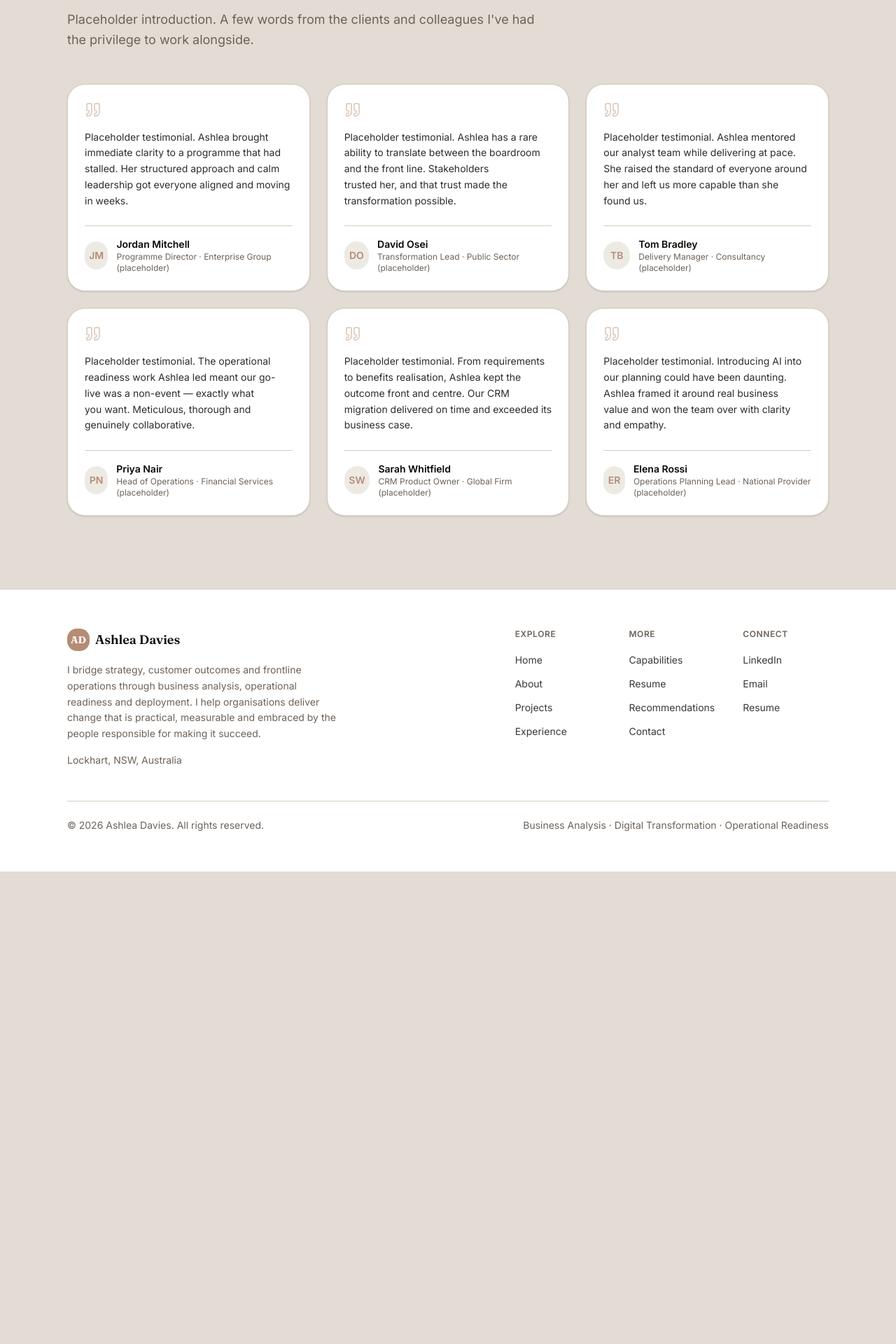
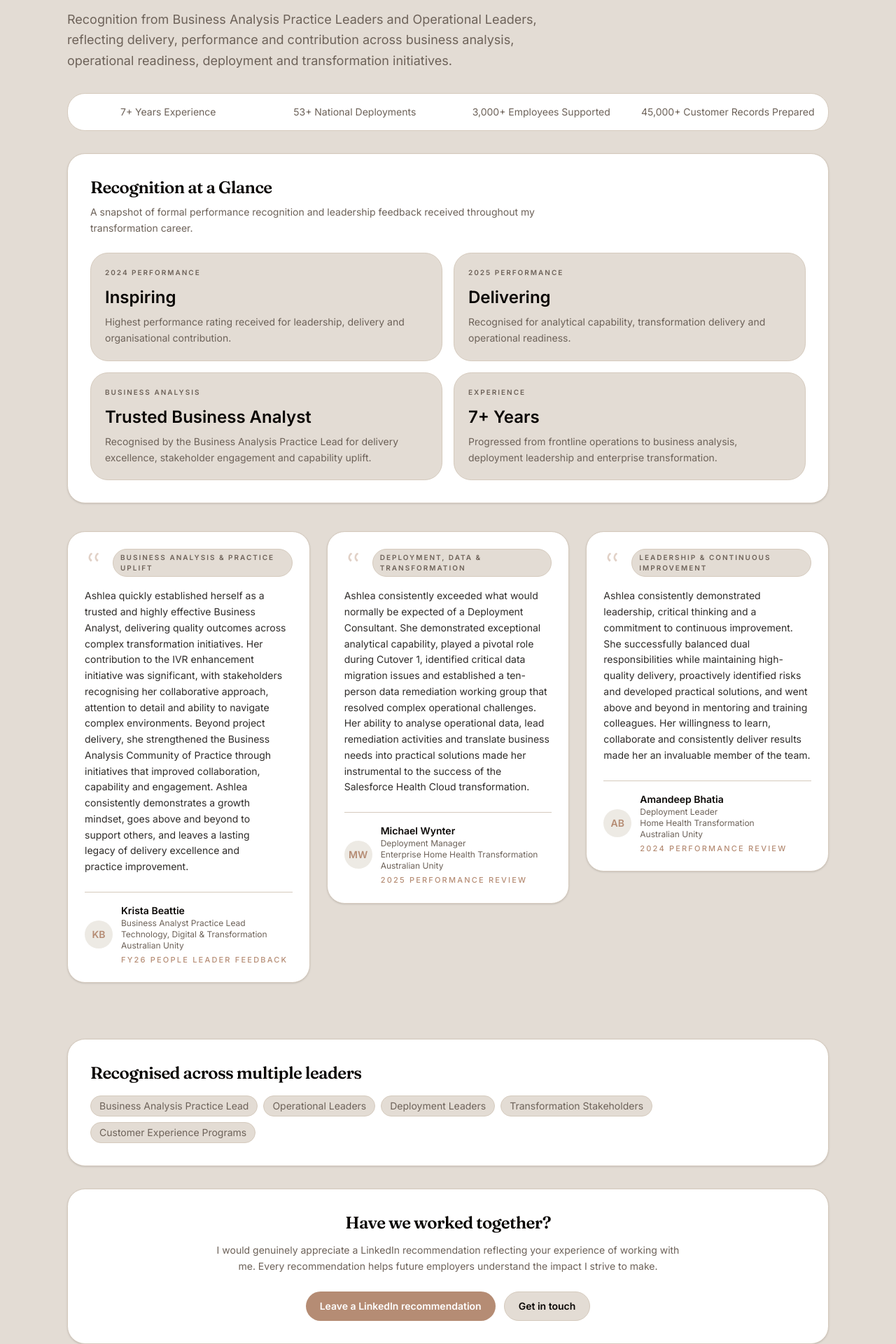
Before and after one commit to ashleadavies/ashleadavies-au, a Next.js app: page /recommendations in a window 1280 px wide. Shown: the part 248-2168 px from the top of the page at 70% size. Before the commit the page ends 1493 px from the top, so only its background shows below. Built offline with nearby package versions, Linux system fonts and the light colour scheme.

Commit message:
recommendationss update

```diff
--- a/app/recommendations/page.tsx
+++ b/app/recommendations/page.tsx
@@ -1,60 +1,66 @@
 import type { Metadata } from "next"
-import { Quote } from "lucide-react"
+import Link from "next/link"
 import { PageHeader } from "@/components/page-header"
+import { TestimonialCard } from "@/components/testimonial-card"
 
 export const metadata: Metadata = {
   title: "Recommendations",
-  description: "What colleagues and clients say about working with Ashlea Davies.",
+  description: "Leadership recognition for Ashlea Davies across business analysis, operational readiness, deployment and transformation.",
 }
+
+const recognitionHighlights = [
+  {
+    title: "2024 Performance",
+    value: "Inspiring",
+    text: "Highest performance rating received for leadership, delivery and organisational contribution.",
+  },
+  {
+    title: "2025 Performance",
+    value: "Delivering",
+    text: "Recognised for analytical capability, transformation delivery and operational readiness.",
+  },
+  {
+    title: "Business Analysis",
+    value: "Trusted Business Analyst",
+    text: "Recognised by the Business Analysis Practice Lead for delivery excellence, stakeholder engagement and capability uplift.",
+  },
+  {
+    title: "Experience",
+    value: "7+ Years",
+    text: "Progressed from frontline operations to business analysis, deployment leadership and enterprise transformation.",
+  },
+]
 
 const recommendations = [
   {
     quote:
-      "Placeholder testimonial. Ashlea brought immediate clarity to a programme that had stalled. Her structured approach and calm leadership got everyone aligned and moving in weeks.",
-    name: "Jordan Mitchell",
-    role: "Programme Director",
-    company: "Enterprise Group (placeholder)",
-    initials: "JM",
+      "Ashlea quickly established herself as a trusted and highly effective Business Analyst, delivering quality outcomes across complex transformation initiatives. Her contribution to the IVR enhancement initiative was significant, with stakeholders recognising her collaborative approach, attention to detail and ability to navigate complex environments. Beyond project delivery, she strengthened the Business Analysis Community of Practice through initiatives that improved collaboration, capability and engagement. Ashlea consistently demonstrates a growth mindset, goes above and beyond to support others, and leaves a lasting legacy of delivery excellence and practice improvement.",
+    name: "Krista Beattie",
+    position: "Business Analyst Practice Lead",
+    organisation: "Technology, Digital & Transformation\nAustralian Unity",
+    initials: "KB",
+    category: "Business Analysis & Practice Uplift",
+    dateLabel: "FY26 People Leader Feedback",
   },
   {
     quote:
-      "Placeholder testimonial. The operational readiness work Ashlea led meant our go-live was a non-event — exactly what you want. Meticulous, thorough and genuinely collaborative.",
-    name: "Priya Nair",
-    role: "Head of Operations",
-    company: "Financial Services (placeholder)",
-    initials: "PN",
+      "Ashlea consistently exceeded what would normally be expected of a Deployment Consultant. She demonstrated exceptional analytical capability, played a pivotal role during Cutover 1, identified critical data migration issues and established a ten-person data remediation working group that resolved complex operational challenges. Her ability to analyse operational data, lead remediation activities and translate business needs into practical solutions made her instrumental to the success of the Salesforce Health Cloud transformation.",
+    name: "Michael Wynter",
+    position: "Deployment Manager",
+    organisation: "Enterprise Home Health Transformation\nAustralian Unity",
+    initials: "MW",
+    category: "Deployment, Data & Transformation",
+    dateLabel: "2025 Performance Review",
   },
   {
     quote:
-      "Placeholder testimonial. Ashlea has a rare ability to translate between the boardroom and the front line. Stakeholders trusted her, and that trust made the transformation possible.",
-    name: "David Osei",
-    role: "Transformation Lead",
-    company: "Public Sector (placeholder)",
-    initials: "DO",
-  },
-  {
-    quote:
-      "Placeholder testimonial. From requirements to benefits realisation, Ashlea kept the outcome front and centre. Our CRM migration delivered on time and exceeded its business case.",
-    name: "Sarah Whitfield",
-    role: "CRM Product Owner",
-    company: "Global Firm (placeholder)",
-    initials: "SW",
-  },
-  {
-    quote:
-      "Placeholder testimonial. Ashlea mentored our analyst team while delivering at pace. She raised the standard of everyone around her and left us more capable than she found us.",
-    name: "Tom Bradley",
-    role: "Delivery Manager",
-    company: "Consultancy (placeholder)",
-    initials: "TB",
-  },
-  {
-    quote:
-      "Placeholder testimonial. Introducing AI into our planning could have been daunting. Ashlea framed it around real business value and won the team over with clarity and empathy.",
-    name: "Elena Rossi",
-    role: "Operations Planning Lead",
-    company: "National Provider (placeholder)",
-    initials: "ER",
+      "Ashlea consistently demonstrated leadership, critical thinking and a commitment to continuous improvement. She successfully balanced dual responsibilities while maintaining high-quality delivery, proactively identified risks and developed practical solutions, and went above and beyond in mentoring and training colleagues. Her willingness to learn, collaborate and consistently deliver results made her an invaluable member of the team.",
+    name: "Amandeep Bhatia",
+    position: "Deployment Leader",
+    organisation: "Home Health Transformation\nAustralian Unity",
+    initials: "AB",
+    category: "Leadership & Continuous Improvement",
+    dateLabel: "2024 Performance Review",
   },
 ]
 
@@ -62,33 +68,99 @@ export default function RecommendationsPage() {
   return (
     <>
       <PageHeader
-        eyebrow="Recommendations"
-        title="Trusted by leaders across sectors"
-        description="Placeholder introduction. A few words from the clients and colleagues I've had the privilege to work alongside."
+        eyebrow="Recognition"
+        title="Leadership Recognition"
+        description="Recognition from Business Analysis Practice Leaders and Operational Leaders, reflecting delivery, performance and contribution across business analysis, operational readiness, deployment and transformation initiatives."
       />
 
-      <section className="mx-auto max-w-6xl px-5 pb-20 pt-8 lg:px-8">
+      <section className="mx-auto max-w-6xl px-5 pb-8 pt-4 lg:px-8">
+        <div className="grid gap-3 rounded-2xl border border-border bg-card p-4 text-center text-sm text-muted-foreground sm:grid-cols-2 lg:grid-cols-4">
+          <div>7+ Years Experience</div>
+          <div>53+ National Deployments</div>
+          <div>3,000+ Employees Supported</div>
+          <div>45,000+ Customer Records Prepared</div>
+        </div>
+      </section>
+
+      <section className="mx-auto max-w-6xl px-5 pb-8 lg:px-8">
+        <div className="rounded-2xl border border-border bg-card p-8 shadow-sm">
+          <div className="flex flex-col gap-2 sm:flex-row sm:items-end sm:justify-between">
+            <div>
+              <h2 className="font-serif text-2xl font-semibold tracking-tight">Recognition at a Glance</h2>
+              <p className="mt-2 max-w-2xl text-sm leading-relaxed text-muted-foreground">
+                A snapshot of formal performance recognition and leadership feedback received throughout my transformation career.
+              </p>
+            </div>
+          </div>
+
+          <div className="mt-6 grid gap-4 lg:grid-cols-2">
+            {recognitionHighlights.map((item) => (
+              <div key={item.title} className="rounded-2xl border border-border bg-background p-5">
+                <p className="text-[10px] font-semibold uppercase tracking-[0.2em] text-muted-foreground">{item.title}</p>
+                <p className="mt-3 text-2xl font-semibold text-foreground">{item.value}</p>
+                <p className="mt-2 text-sm leading-relaxed text-muted-foreground">{item.text}</p>
+              </div>
+            ))}
+          </div>
+        </div>
+      </section>
+
+      <section className="mx-auto max-w-6xl px-5 pb-20 pt-2 lg:px-8">
         <div className="columns-1 gap-6 md:columns-2 lg:columns-3">
           {recommendations.map((r) => (
-            <figure
+            <TestimonialCard
               key={r.name}
-              className="mb-6 break-inside-avoid rounded-2xl border border-border bg-card p-6 shadow-sm"
+              quote={r.quote}
+              name={r.name}
+              position={r.position}
+              organisation={r.organisation}
+              initials={r.initials}
+              category={r.category}
+              dateLabel={r.dateLabel}
+            />
+          ))}
+        </div>
+      </section>
+
+      <section className="mx-auto max-w-6xl px-5 pb-8 lg:px-8">
+        <div className="rounded-2xl border border-border bg-card p-8 shadow-sm">
+          <h2 className="font-serif text-2xl font-semibold tracking-tight">Recognised across multiple leaders</h2>
+          <div className="mt-4 flex flex-wrap gap-2">
+            {[
+              "Business Analysis Practice Lead",
+              "Operational Leaders",
+              "Deployment Leaders",
+              "Transformation Stakeholders",
+              "Customer Experience Programs",
+            ].map((item) => (
+              <span key={item} className="rounded-full border border-border bg-background px-3 py-1 text-sm text-muted-foreground">
+                {item}
+              </span>
+            ))}
+          </div>
+        </div>
+      </section>
+
+      <section className="mx-auto max-w-6xl px-5 pb-20 lg:px-8">
+        <div className="rounded-2xl border border-border bg-card p-8 text-center shadow-sm">
+          <h2 className="font-serif text-2xl font-semibold tracking-tight">Have we worked together?</h2>
+          <p className="mx-auto mt-3 max-w-2xl text-sm leading-relaxed text-muted-foreground">
+            I would genuinely appreciate a LinkedIn recommendation reflecting your experience of working with me. Every recommendation helps future employers understand the impact I strive to make.
+          </p>
+          <div className="mt-6 flex flex-wrap justify-center gap-3">
+            <Link
+              href="https://www.linkedin.com/in/ashlea-davies-4a758240b"
+              className="inline-flex items-center rounded-full bg-primary px-5 py-2.5 text-sm font-semibold text-primary-foreground transition-colors hover:bg-primary/90"
             >
-              <Quote className="size-6 text-primary/40" />
-              <blockquote className="mt-4 text-pretty text-sm leading-relaxed text-foreground/85">{r.quote}</blockquote>
-              <figcaption className="mt-6 flex items-center gap-3 border-t border-border pt-4">
-                <span className="flex size-10 items-center justify-center rounded-full bg-secondary text-sm font-semibold text-primary">
-                  {r.initials}
-                </span>
-                <div>
-                  <p className="text-sm font-semibold">{r.name}</p>
-                  <p className="text-xs text-muted-foreground">
-                    {r.role} · {r.company}
-                  </p>
-                </div>
-              </figcaption>
-            </figure>
-          ))}
+              Leave a LinkedIn recommendation
+            </Link>
+            <Link
+              href="/contact"
+              className="inline-flex items-center rounded-full border border-border bg-background px-5 py-2.5 text-sm font-semibold text-foreground transition-colors hover:bg-secondary"
+            >
+              Get in touch
+            </Link>
+          </div>
         </div>
       </section>
     </>
--- /dev/null
+++ b/components/testimonial-card.tsx
@@ -0,0 +1,61 @@
+import type { ReactNode } from "react"
+
+interface TestimonialCardProps {
+  quote: string
+  name: string
+  position: string
+  organisation: string
+  initials?: string
+  image?: string
+  category?: string
+  dateLabel?: string
+}
+
+export function TestimonialCard({
+  quote,
+  name,
+  position,
+  organisation,
+  initials,
+  image,
+  category,
+  dateLabel,
+}: TestimonialCardProps) {
+  return (
+    <figure className="mb-6 break-inside-avoid rounded-2xl border border-border bg-card p-6 shadow-sm">
+      <div className="flex items-start justify-between gap-4">
+        <span className="text-primary/40">
+          <svg viewBox="0 0 24 24" className="size-6 fill-current" aria-hidden="true">
+            <path d="M9.5 5.5c-2.4 1.4-4 4-4 7.1 0 2.3 1.1 4.2 2.7 5.4a1 1 0 0 0 1.4-.2l.7-1c.3-.4.2-1-.2-1.2A4.3 4.3 0 0 1 8 12.6c0-1.7.8-3.3 2.1-4.4l.4-.3a1 1 0 0 0-.2-1.7l-.8-.3ZM18.5 5.5c-2.4 1.4-4 4-4 7.1 0 2.3 1.1 4.2 2.7 5.4a1 1 0 0 0 1.4-.2l.7-1c.3-.4.2-1-.2-1.2A4.3 4.3 0 0 1 17 12.6c0-1.7.8-3.3 2.1-4.4l.4-.3a1 1 0 0 0-.2-1.7l-.8-.3Z" />
+          </svg>
+        </span>
+        {category ? (
+          <span className="rounded-full border border-border bg-background px-2.5 py-1 text-[10px] font-semibold uppercase tracking-[0.2em] text-muted-foreground">
+            {category}
+          </span>
+        ) : null}
+      </div>
+
+      <blockquote className="mt-4 text-pretty text-sm leading-relaxed text-foreground/85">{quote}</blockquote>
+
+      <figcaption className="mt-6 flex items-center gap-3 border-t border-border pt-4">
+        {image ? (
+          <img src={image} alt={`${name} profile`} className="size-10 rounded-full object-cover" />
+        ) : (
+          <span className="flex size-10 items-center justify-center rounded-full bg-secondary text-sm font-semibold text-primary">
+            {initials ?? name.slice(0, 2).toUpperCase()}
+          </span>
+        )}
+        <div>
+          <p className="text-sm font-semibold">{name}</p>
+          <p className="whitespace-pre-line text-xs text-muted-foreground">
+            {position}
+            {position && organisation ? "\n" : ""}
+            {organisation}
+          </p>
+          {dateLabel ? <p className="mt-1 text-[11px] font-medium uppercase tracking-[0.2em] text-primary">{dateLabel}</p> : null}
+        </div>
+      </figcaption>
+    </figure>
+  )
+}
```
